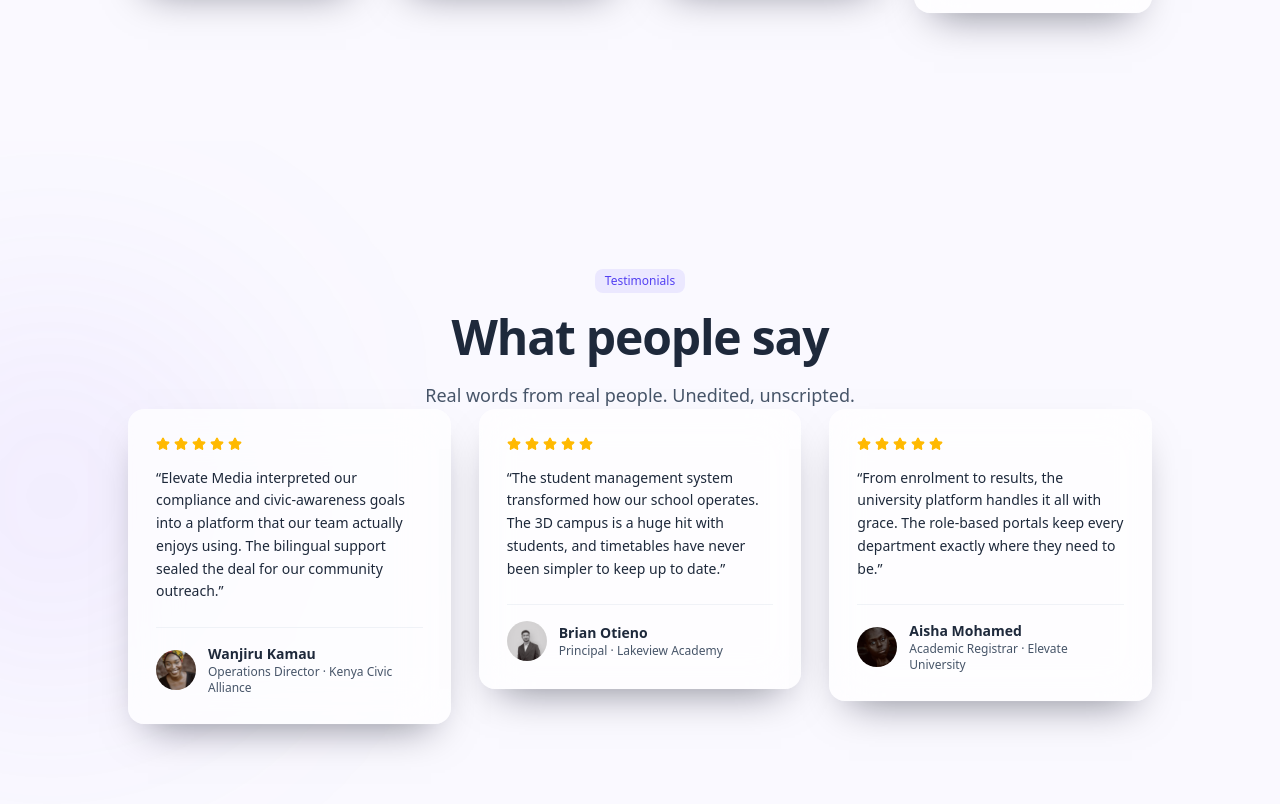
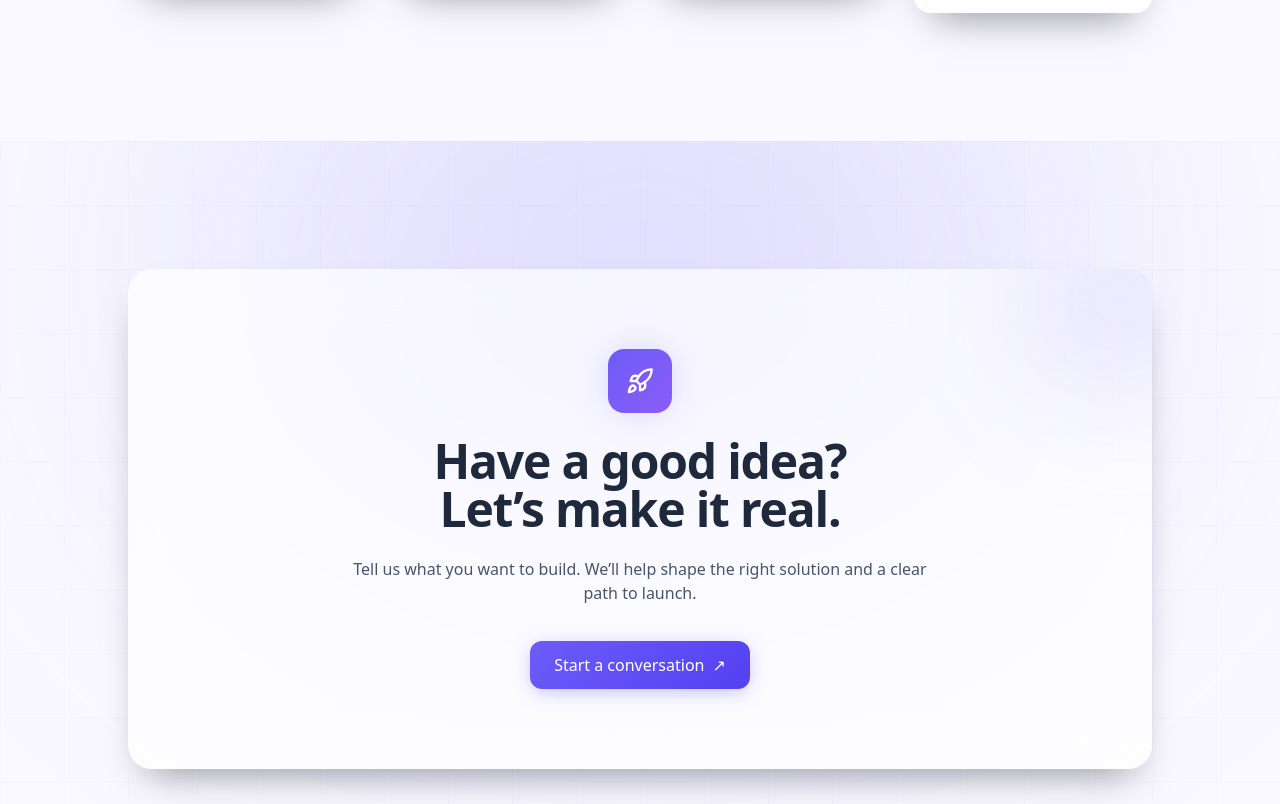
Before and after one commit to em757896-alt/elevate-media-productions, a SvelteKit app in the folder apps/web/: page / in a window 1280 px wide. Shown: the part 3816-4620 px from the top of the page. Built offline with nearby package versions, Linux system fonts and the light colour scheme; no server answers.

Commit message:
Remove fabricated testimonial section from homepage

```diff
--- a/apps/web/src/routes/+page.svelte
+++ b/apps/web/src/routes/+page.svelte
@@ -3,7 +3,6 @@
   import Hero from '$lib/components/sections/Hero.svelte';
   import FeaturedProjects from '$lib/components/sections/FeaturedProjects.svelte';
   import Services from '$lib/components/sections/Services.svelte';
-  import Testimonials from '$lib/components/sections/Testimonials.svelte';
   import Workflow from '$lib/components/sections/Workflow.svelte';
   import CTA from '$lib/components/sections/CTA.svelte';
 
@@ -49,5 +48,4 @@
 <FeaturedProjects />
 <Services />
 <Workflow />
-<Testimonials />
 <CTA />
```
